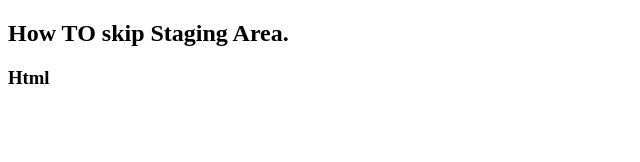
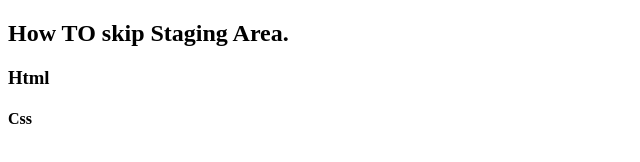
Before and after one commit to HammadMalick12/Skip-Staging-Area, a plain HTML site: page index.html in a window 1280 px wide. Shown: the full height of the page, 0-640 px from the left. Drawn offline with Linux system fonts and the light colour scheme.

Commit message:
Second Commit

```diff
--- a/index.html
+++ b/index.html
@@ -8,5 +8,6 @@
 <body>
     <h2>How TO skip Staging Area.</h2>
     <h3>Html </h3>
+    <h4>Css</h4>
 </body>
 </html>
```
